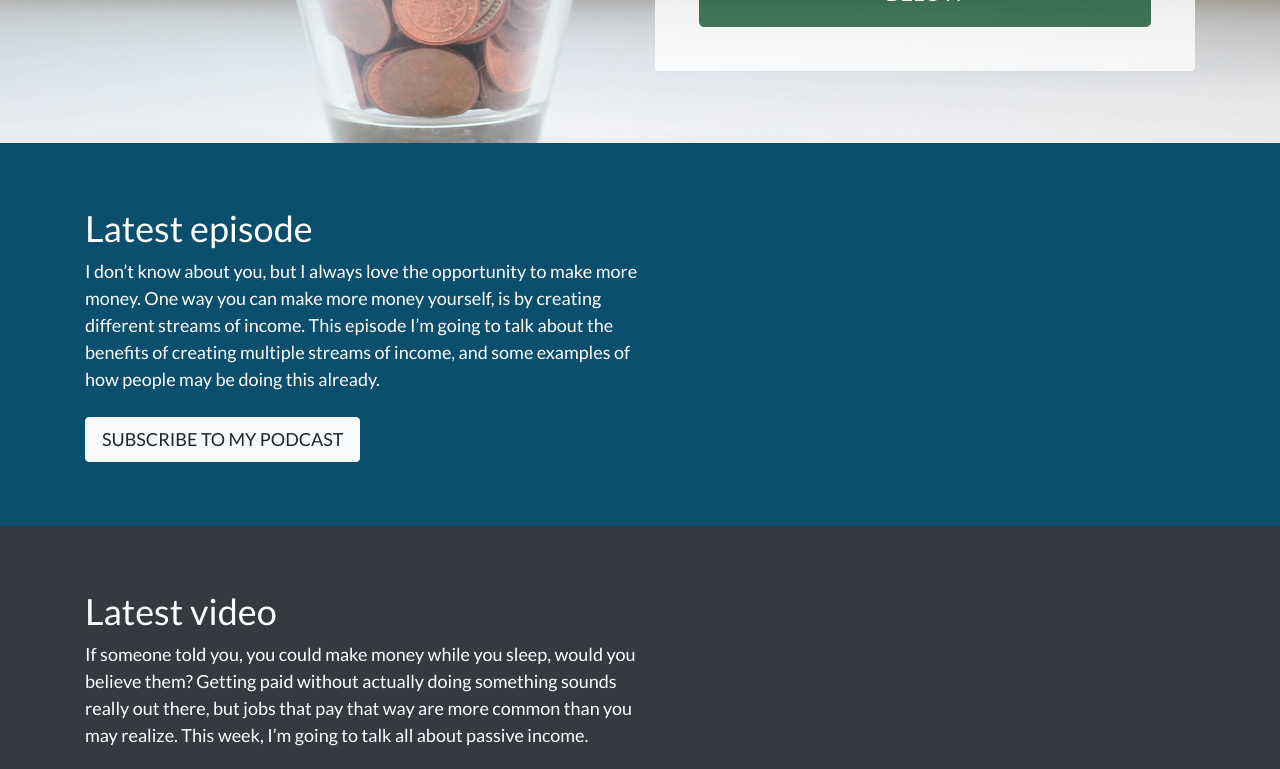
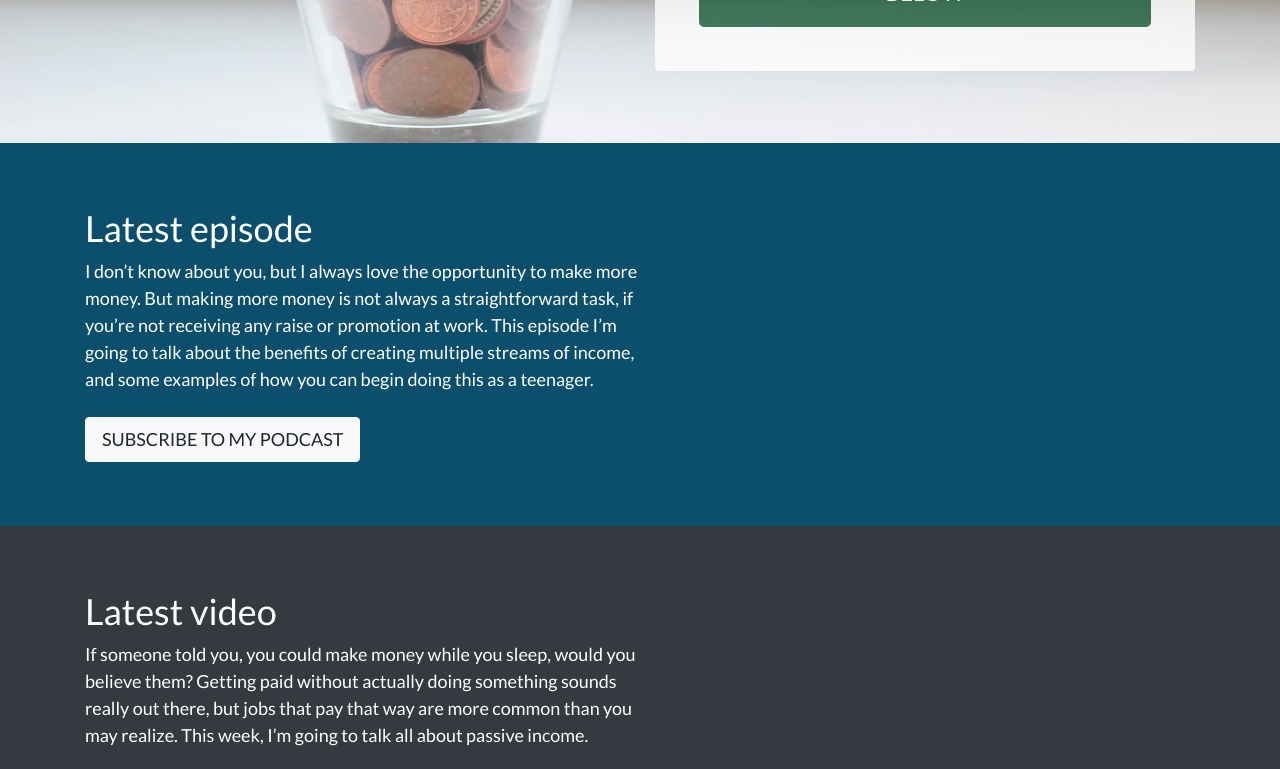
Before and after one commit to tslevy/mm4t-site, a Jekyll site: the page built from index.md, in a window 1280 px wide and 900 px high, scrolled down 728 px, cut to the strip 0-769 px from the top of the window. Built offline with Jekyll 4.4.1, drawn with Linux system fonts in a browser that asks for light colours.

Commit message:
Update index.md

```diff
--- a/index.md
+++ b/index.md
@@ -7,7 +7,7 @@ card-title: Money Moves for Teens Podcast
 card-body: I’m Talia, and I created this podcast because I think kids my age don’t get a good enough education on how to manage money. This is something we should be learning and talking about now so we’ll be better prepared for the future.
 card-button: Check out my latest episode below
 
-podcast-description: "I don’t know about you, but I always love the opportunity to make more money. One way you can make more money yourself, is by creating different streams of income. This episode I’m going to talk about the benefits of creating multiple streams of income, and some examples of how people may be doing this already."
+podcast-description: "I don’t know about you, but I always love the opportunity to make more money. But making more money is not always a straightforward task, if you’re not receiving any raise or promotion at work. This episode I’m going to talk about the benefits of creating multiple streams of income, and some examples of how you can begin doing this as a teenager."
 
 youtube-description: "If someone told you, you could make money while you sleep, would you believe them? Getting paid without actually doing something sounds really out there, but jobs that pay that way are more common than you may realize. This week, I’m going to talk all about passive income."
 
```
